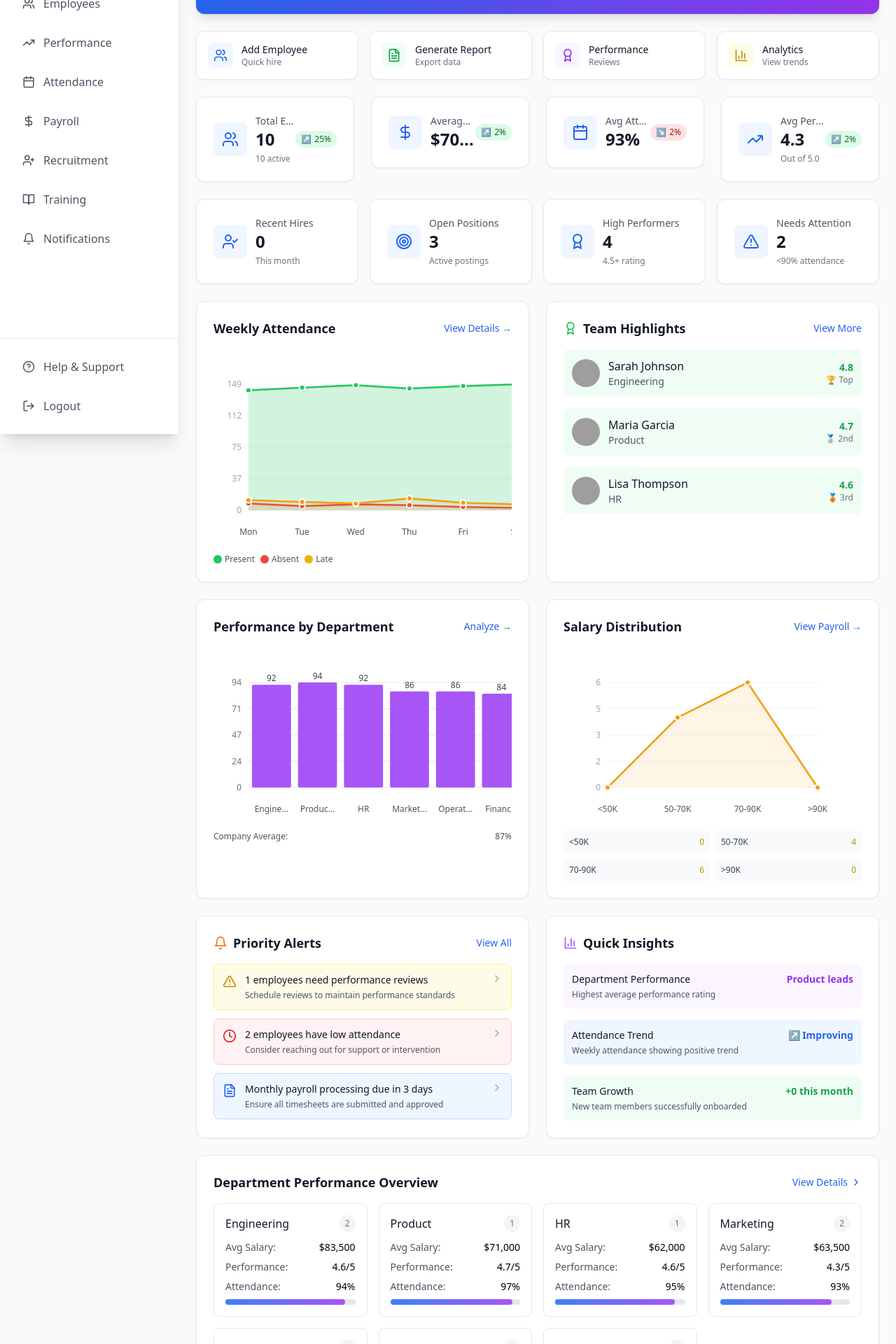
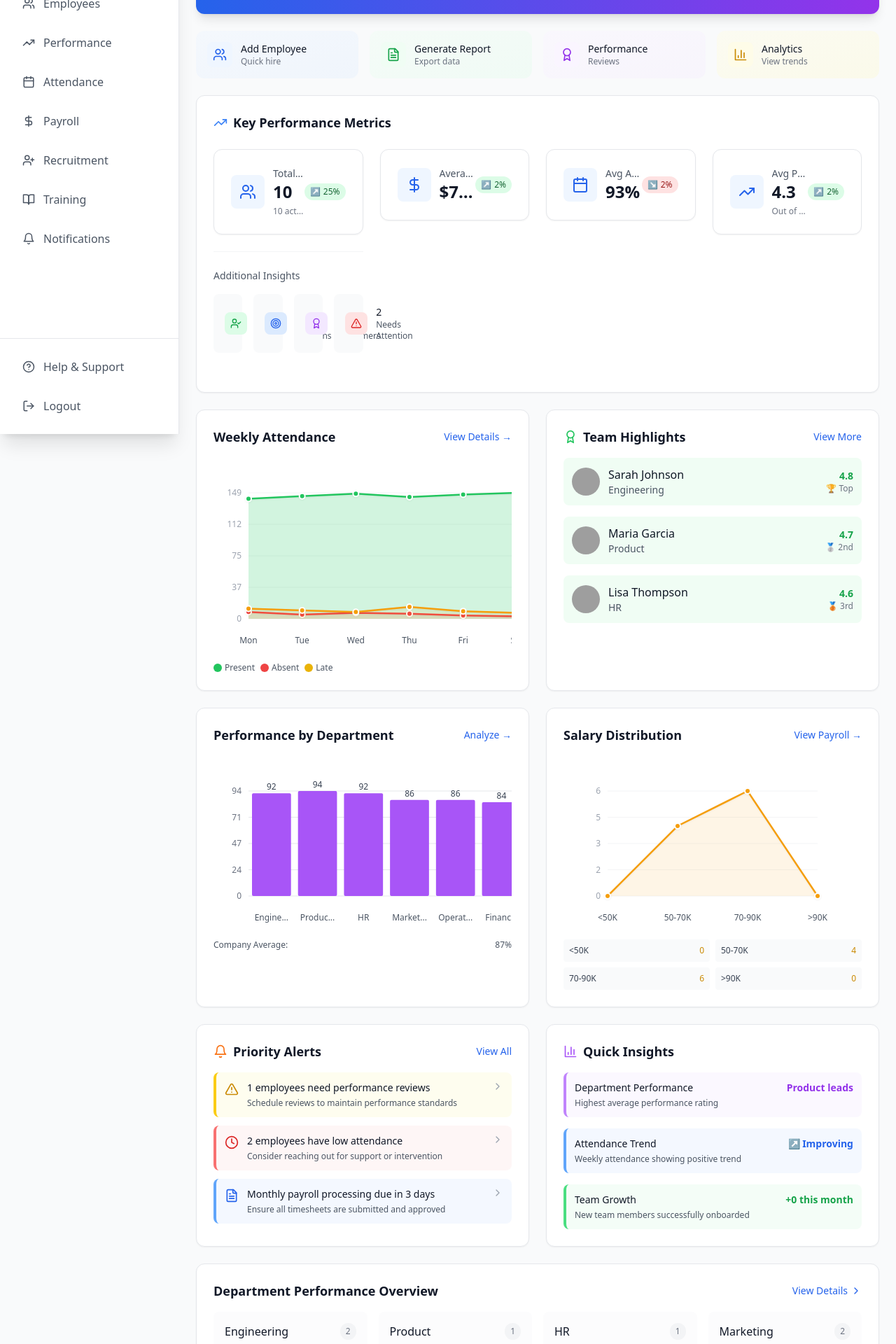
Before and after one commit to shakibanamul/HR-Dash-update1, a React (Vite) app: page / in a window 1280 px wide. Shown: the part 180-2100 px from the top of the page at 70% size. Built offline with nearby package versions, Linux system fonts and the light colour scheme; grey boxes are pictures that could not be loaded.

Commit message:
Refine Overview Page Design

```diff
--- a/src/components/Dashboard/Overview.tsx
+++ b/src/components/Dashboard/Overview.tsx
@@ -208,7 +208,7 @@ const Overview: React.FC<OverviewProps> = ({ setActiveSection }) => {
       <div className="grid grid-cols-1 xs:grid-cols-2 lg:grid-cols-4 gap-3 sm:gap-4">
         <button
           onClick={handleAddEmployee}
-          className="bg-white p-3 sm:p-4 rounded-xl shadow-sm border border-gray-200 hover:shadow-md hover:border-blue-300 hover:scale-105 transition-all group w-full"
+          className="p-3 sm:p-4 rounded-xl hover:bg-white hover:shadow-md hover:border hover:border-blue-300 hover:scale-105 transition-all group w-full bg-gradient-to-br from-blue-50/50 to-blue-100/30"
         >
           <div className="flex items-center space-x-2 sm:space-x-3">
             <div className="p-2 bg-blue-50 rounded-lg group-hover:bg-blue-100 group-hover:scale-110 transition-all flex-shrink-0">
@@ -223,7 +223,7 @@ const Overview: React.FC<OverviewProps> = ({ setActiveSection }) => {
 
         <button
           onClick={handleGenerateReport}
-          className="bg-white p-3 sm:p-4 rounded-xl shadow-sm border border-gray-200 hover:shadow-md hover:border-green-300 hover:scale-105 transition-all group w-full"
+          className="p-3 sm:p-4 rounded-xl hover:bg-white hover:shadow-md hover:border hover:border-green-300 hover:scale-105 transition-all group w-full bg-gradient-to-br from-green-50/50 to-green-100/30"
         >
           <div className="flex items-center space-x-2 sm:space-x-3">
             <div className="p-2 bg-green-50 rounded-lg group-hover:bg-green-100 group-hover:scale-110 transition-all flex-shrink-0">
@@ -238,7 +238,7 @@ const Overview: React.FC<OverviewProps> = ({ setActiveSection }) => {
 
         <button
           onClick={handlePerformanceReviews}
-          className="bg-white p-3 sm:p-4 rounded-xl shadow-sm border border-gray-200 hover:shadow-md hover:border-purple-300 hover:scale-105 transition-all group w-full"
+          className="p-3 sm:p-4 rounded-xl hover:bg-white hover:shadow-md hover:border hover:border-purple-300 hover:scale-105 transition-all group w-full bg-gradient-to-br from-purple-50/50 to-purple-100/30"
         >
           <div className="flex items-center space-x-2 sm:space-x-3">
             <div className="p-2 bg-purple-50 rounded-lg group-hover:bg-purple-100 group-hover:scale-110 transition-all flex-shrink-0">
@@ -253,7 +253,7 @@ const Overview: React.FC<OverviewProps> = ({ setActiveSection }) => {
 
         <button
           onClick={handleAnalytics}
-          className="bg-white p-3 sm:p-4 rounded-xl shadow-sm border border-gray-200 hover:shadow-md hover:border-yellow-300 hover:scale-105 transition-all group w-full"
+          className="p-3 sm:p-4 rounded-xl hover:bg-white hover:shadow-md hover:border hover:border-yellow-300 hover:scale-105 transition-all group w-full bg-gradient-to-br from-yellow-50/50 to-yellow-100/30"
         >
           <div className="flex items-center space-x-2 sm:space-x-3">
             <div className="p-2 bg-yellow-50 rounded-lg group-hover:bg-yellow-100 group-hover:scale-110 transition-all flex-shrink-0">
@@ -267,8 +267,15 @@ const Overview: React.FC<OverviewProps> = ({ setActiveSection }) => {
         </button>
       </div>
 
-      {/* Key Metrics - Enhanced Grid */}
-      <div className="grid grid-cols-1 sm:grid-cols-2 lg:grid-cols-4 gap-4 sm:gap-6">
+      {/* Unified Metrics Section */}
+      <div className="bg-white rounded-xl shadow-sm border border-gray-200 p-6">
+        <h3 className="text-lg font-semibold text-gray-900 mb-6 flex items-center">
+          <TrendingUp className="h-5 w-5 mr-2 text-blue-500" />
+          Key Performance Metrics
+        </h3>
+
+        {/* Primary Metrics */}
+        <div className="grid grid-cols-1 sm:grid-cols-2 lg:grid-cols-4 gap-6 mb-8">
         <div onClick={() => handleNavigation('employees')} className="cursor-pointer">
           <MetricCard
             title="Total Employees"
@@ -303,41 +310,65 @@ const Overview: React.FC<OverviewProps> = ({ setActiveSection }) => {
             subtitle="Out of 5.0"
           />
         </div>
-      </div>
 
-      {/* Secondary Metrics */}
-      <div className="grid grid-cols-2 sm:grid-cols-4 gap-4">
+        {/* Secondary Metrics */}
+        <div className="border-t border-gray-100 pt-6">
+          <h4 className="text-sm font-medium text-gray-600 mb-4">Additional Insights</h4>
+          <div className="grid grid-cols-2 sm:grid-cols-4 gap-4">
         <div onClick={() => handleNavigation('employees')} className="cursor-pointer">
-          <MetricCard
-            title="Recent Hires"
-            value={recentHires}
-            icon={UserCheck}
-            subtitle="This month"
-          />
+            <div className="p-4 bg-gray-50 rounded-lg hover:bg-gray-100 transition-colors">
+              <div className="flex items-center space-x-3">
+                <div className="p-2 bg-green-100 rounded-lg">
+                  <UserCheck className="h-4 w-4 text-green-600" />
+                </div>
+                <div>
+                  <p className="text-sm font-medium text-gray-900">{recentHires}</p>
+                  <p className="text-xs text-gray-600">Recent Hires</p>
+                </div>
+              </div>
+            </div>
         </div>
         <div onClick={() => handleNavigation('recruitment')} className="cursor-pointer">
-          <MetricCard
-            title="Open Positions"
-            value={openPositions}
-            icon={Target}
-            subtitle="Active postings"
-          />
+            <div className="p-4 bg-gray-50 rounded-lg hover:bg-gray-100 transition-colors">
+              <div className="flex items-center space-x-3">
+                <div className="p-2 bg-blue-100 rounded-lg">
+                  <Target className="h-4 w-4 text-blue-600" />
+                </div>
+                <div>
+                  <p className="text-sm font-medium text-gray-900">{openPositions}</p>
+                  <p className="text-xs text-gray-600">Open Positions</p>
+                </div>
+              </div>
+            </div>
         </div>
         <div onClick={() => handleNavigation('performance')} className="cursor-pointer">
-          <MetricCard
-            title="High Performers"
-            value={highPerformers}
-            icon={Award}
-            subtitle="4.5+ rating"
-          />
+            <div className="p-4 bg-gray-50 rounded-lg hover:bg-gray-100 transition-colors">
+              <div className="flex items-center space-x-3">
+                <div className="p-2 bg-purple-100 rounded-lg">
+                  <Award className="h-4 w-4 text-purple-600" />
+                </div>
+                <div>
+                  <p className="text-sm font-medium text-gray-900">{highPerformers}</p>
+                  <p className="text-xs text-gray-600">High Performers</p>
+                </div>
+              </div>
+            </div>
         </div>
         <div onClick={() => handleNavigation('attendance')} className="cursor-pointer">
-          <MetricCard
-            title="Needs Attention"
-            value={lowAttendance}
-            icon={AlertTriangle}
-            subtitle="<90% attendance"
-          />
+            <div className="p-4 bg-gray-50 rounded-lg hover:bg-gray-100 transition-colors">
+              <div className="flex items-center space-x-3">
+                <div className="p-2 bg-red-100 rounded-lg">
+                  <AlertTriangle className="h-4 w-4 text-red-600" />
+                </div>
+                <div>
+                  <p className="text-sm font-medium text-gray-900">{lowAttendance}</p>
+                  <p className="text-xs text-gray-600">Needs Attention</p>
+                </div>
+              </div>
+            </div>
+        </div>
+          </div>
+        </div>
         </div>
       </div>
 
@@ -518,7 +549,7 @@ const Overview: React.FC<OverviewProps> = ({ setActiveSection }) => {
             {upcomingReviews > 0 && (
               <button
                 onClick={() => handleAlertClick('reviews')}
-                className="w-full flex items-start space-x-3 p-3 bg-yellow-50 rounded-lg border border-yellow-200 hover:bg-yellow-100 transition-colors text-left"
+                className="w-full flex items-start space-x-3 p-3 bg-yellow-50/70 rounded-lg hover:bg-yellow-100 transition-colors text-left border-l-4 border-yellow-400"
               >
                 <AlertTriangle className="h-5 w-5 text-yellow-600 mt-0.5 flex-shrink-0" />
                 <div className="flex-1 min-w-0">
@@ -534,7 +565,7 @@ const Overview: React.FC<OverviewProps> = ({ setActiveSection }) => {
             {lowAttendance > 0 && (
               <button
                 onClick={() => handleAlertClick('attendance')}
-                className="w-full flex items-start space-x-3 p-3 bg-red-50 rounded-lg border border-red-200 hover:bg-red-100 transition-colors text-left"
+                className="w-full flex items-start space-x-3 p-3 bg-red-50/70 rounded-lg hover:bg-red-100 transition-colors text-left border-l-4 border-red-400"
               >
                 <Clock className="h-5 w-5 text-red-600 mt-0.5 flex-shrink-0" />
                 <div className="flex-1 min-w-0">
@@ -549,7 +580,7 @@ const Overview: React.FC<OverviewProps> = ({ setActiveSection }) => {
 
             <button
               onClick={() => handleAlertClick('payroll')}
-              className="w-full flex items-start space-x-3 p-3 bg-blue-50 rounded-lg border border-blue-200 hover:bg-blue-100 transition-colors text-left"
+              className="w-full flex items-start space-x-3 p-3 bg-blue-50/70 rounded-lg hover:bg-blue-100 transition-colors text-left border-l-4 border-blue-400"
             >
               <FileText className="h-5 w-5 text-blue-600 mt-0.5 flex-shrink-0" />
               <div className="flex-1 min-w-0">
@@ -572,7 +603,7 @@ const Overview: React.FC<OverviewProps> = ({ setActiveSection }) => {
             </h3>
           </div>
           <div className="space-y-4">
-            <div className="p-3 bg-purple-50 rounded-lg">
+            <div className="p-3 bg-purple-50/70 rounded-lg border-l-4 border-purple-400">
               <div className="flex items-center justify-between">
                 <span className="text-sm font-medium text-gray-900">Department Performance</span>
                 <span className="text-sm font-bold text-purple-600">
@@ -589,7 +620,7 @@ const Overview: React.FC<OverviewProps> = ({ setActiveSection }) => {
               <p className="text-xs text-gray-600 mt-1">Highest average performance rating</p>
             </div>
 
-            <div className="p-3 bg-blue-50 rounded-lg">
+            <div className="p-3 bg-blue-50/70 rounded-lg border-l-4 border-blue-400">
               <div className="flex items-center justify-between">
                 <span className="text-sm font-medium text-gray-900">Attendance Trend</span>
                 <span className="text-sm font-bold text-blue-600">↗ Improving</span>
@@ -597,7 +628,7 @@ const Overview: React.FC<OverviewProps> = ({ setActiveSection }) => {
               <p className="text-xs text-gray-600 mt-1">Weekly attendance showing positive trend</p>
             </div>
 
-            <div className="p-3 bg-green-50 rounded-lg">
+            <div className="p-3 bg-green-50/70 rounded-lg border-l-4 border-green-400">
               <div className="flex items-center justify-between">
                 <span className="text-sm font-medium text-gray-900">Team Growth</span>
                 <span className="text-sm font-bold text-green-600">+{recentHires} this month</span>
@@ -631,7 +662,7 @@ const Overview: React.FC<OverviewProps> = ({ setActiveSection }) => {
               <button
                 key={dept}
                 onClick={() => handleNavigation('employees')}
-                className="p-4 border border-gray-200 rounded-lg hover:shadow-md transition-all hover:border-blue-300 text-left w-full"
+                className="p-4 bg-gray-50/50 rounded-lg hover:bg-white hover:shadow-md transition-all hover:border hover:border-blue-300 text-left w-full"
               >
                 <div className="flex items-center justify-between mb-3">
                   <h4 className="font-medium text-gray-900 truncate">{dept}</h4>
@@ -677,7 +708,7 @@ const Overview: React.FC<OverviewProps> = ({ setActiveSection }) => {
         <div className="space-y-3 sm:space-y-4">
           <button
             onClick={() => handleActivityClick('hires')}
-            className="w-full flex items-start space-x-3 p-3 bg-blue-50 rounded-lg hover:bg-blue-100 transition-colors text-left"
+            className="w-full flex items-start space-x-3 p-3 bg-blue-50/50 rounded-lg hover:bg-blue-100 transition-colors text-left border-l-4 border-blue-400"
           >
             <div className="w-2 h-2 bg-blue-500 rounded-full mt-2 flex-shrink-0"></div>
             <div className="flex-1 min-w-0">
@@ -695,7 +726,7 @@ const Overview: React.FC<OverviewProps> = ({ setActiveSection }) => {
 
           <button
             onClick={() => handleActivityClick('performance')}
-            className="w-full flex items-start space-x-3 p-3 bg-green-50 rounded-lg hover:bg-green-100 transition-colors text-left"
+            className="w-full flex items-start space-x-3 p-3 bg-green-50/50 rounded-lg hover:bg-green-100 transition-colors text-left border-l-4 border-green-400"
           >
             <div className="w-2 h-2 bg-green-500 rounded-full mt-2 flex-shrink-0"></div>
             <div className="flex-1 min-w-0">
@@ -709,7 +740,7 @@ const Overview: React.FC<OverviewProps> = ({ setActiveSection }) => {
 
           <button
             onClick={() => handleActivityClick('attendance')}
-            className="w-full flex items-start space-x-3 p-3 bg-yellow-50 rounded-lg hover:bg-yellow-100 transition-colors text-left"
+           className="w-full flex items-start space-x-3 p-3 bg-yellow-50/50 rounded-lg hover:bg-yellow-100 transition-colors text-left border-l-4 border-yellow-400"
           >
             <div className="w-2 h-2 bg-yellow-500 rounded-full mt-2 flex-shrink-0"></div>
             <div className="flex-1 min-w-0">
@@ -723,7 +754,7 @@ const Overview: React.FC<OverviewProps> = ({ setActiveSection }) => {
 
           <button
             onClick={() => handleActivityClick('recruitment')}
-            className="w-full flex items-start space-x-3 p-3 bg-purple-50 rounded-lg hover:bg-purple-100 transition-colors text-left"
+          className="w-full flex items-start space-x-3 p-3 bg-purple-50/50 rounded-lg hover:bg-purple-100 transition-colors text-left border-l-4 border-purple-400"
           >
             <div className="w-2 h-2 bg-purple-500 rounded-full mt-2 flex-shrink-0"></div>
             <div className="flex-1 min-w-0">
@@ -753,7 +784,7 @@ const Overview: React.FC<OverviewProps> = ({ setActiveSection }) => {
         </div>
         <div className="mt-4 grid grid-cols-2 sm:grid-cols-3 lg:grid-cols-4 gap-3 text-xs">
           {Object.entries(departmentData).map(([dept, count]) => (
-            <div key={dept} className="flex items-center justify-between p-3 bg-gray-50 rounded-lg hover:bg-gray-100 transition-colors">
+            <div key={dept} className="flex items-center justify-between p-3 bg-gray-50/70 rounded-lg hover:bg-gray-100 transition-colors">
               <span className="truncate text-gray-700 font-medium">{dept}</span>
               <span className="font-bold text-blue-600">{count}</span>
             </div>
```
